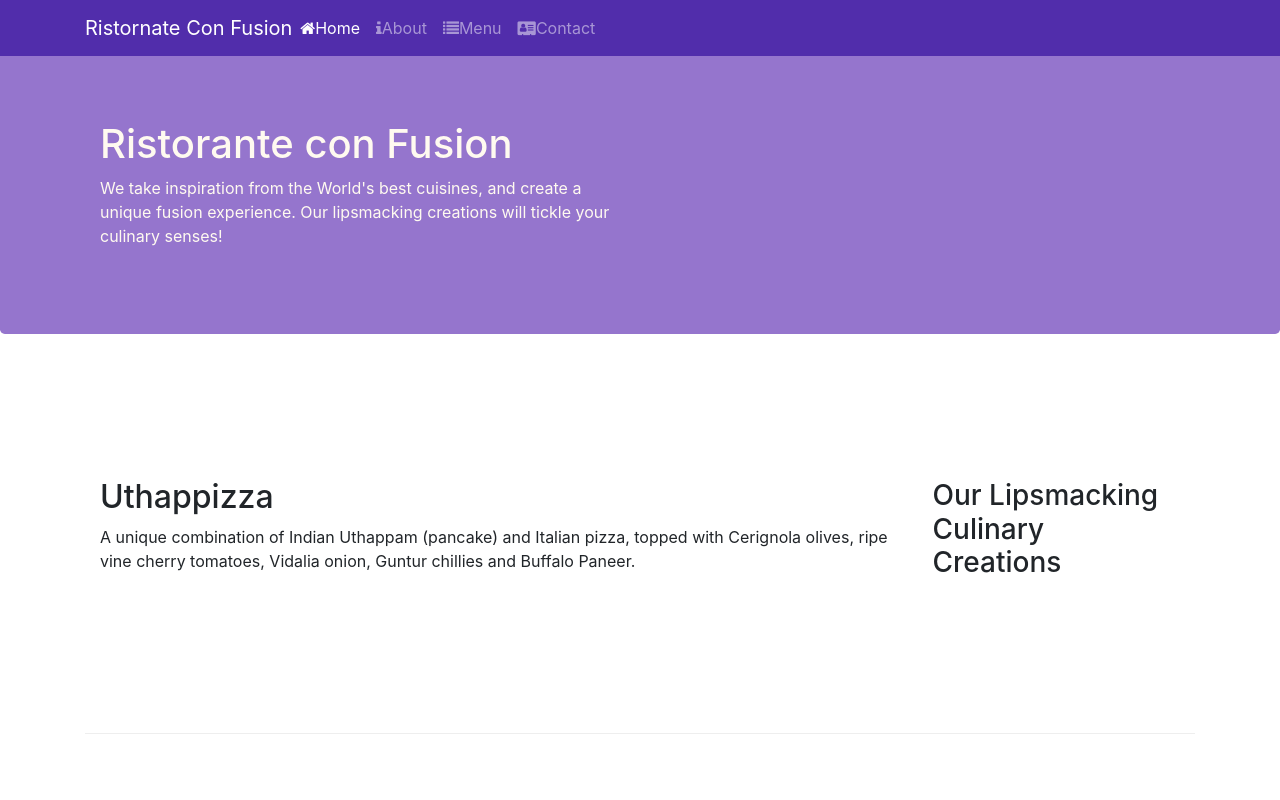
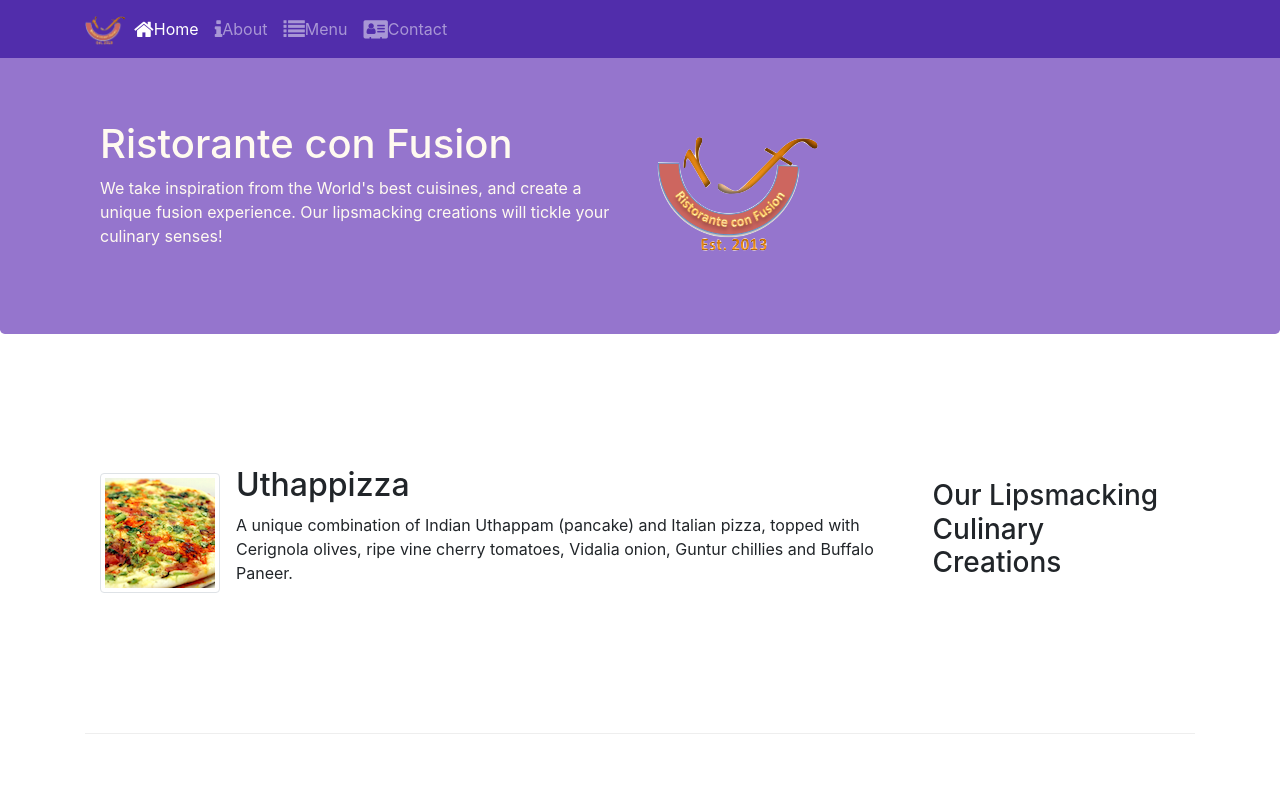
Before and after one commit to AbdulSami-07/conFusion, a website: page index.html in a window 1280 px wide. Shown: the top 800 px of the page. Drawn offline with nearby package versions, Linux system fonts and the light colour scheme.

Commit message:
Images and Media

```diff
--- a/index.html
+++ b/index.html
@@ -23,13 +23,13 @@
             <button class="navbar-toggler" type="button" data-toggle="collapse" data-target="#Navbar">
                 <span class="navbar-toggler-icon"></span>
             </button>
-            <a class="navbar-brand mr-auto " href="#">Ristornate Con Fusion</a>
+            <a class="navbar-brand mr-auto " href="#"><img src="./img/logo.png" height="30" width="41"></a>
             <div class="collapse navbar-collapse" id="Navbar">
                 <ul class="navbar-nav mr-auto">
-                    <li class="nav-item active"><a class="nav-link" href="#"><span class="fa fa-home"></span>Home</a></li>
-                    <li class="nav-item"><a class="nav-link" href="./aboutus.html"><span class="fa fa-info"></span>About</a></li>
-                    <li class="nav-item"><a class="nav-link" href="#"><span class="fa fa-list"></span>Menu</a></li>
-                    <li class="nav-item"><a class="nav-link" href="./contactus.html"><span class="fa fa-address-card"></span>Contact</a></li>
+                    <li class="nav-item active"><a class="nav-link" href="#"><span class="fa fa-home fa-lg"></span>Home</a></li>
+                    <li class="nav-item"><a class="nav-link" href="./aboutus.html"><span class="fa fa-info fa-lg"></span>About</a></li>
+                    <li class="nav-item"><a class="nav-link" href="#"><span class="fa fa-list fa-lg"></span>Menu</a></li>
+                    <li class="nav-item"><a class="nav-link" href="./contactus.html"><span class="fa fa-address-card fa-lg"></span>Contact</a></li>
                 </ul>
             </div>
         </div>
@@ -41,7 +41,8 @@
                     <h1 class="font-size-sm-1">Ristorante con Fusion</h1>
                     <p>We take  inspiration from the World's best cuisines, and create a unique fusion experience. Our lipsmacking creations will tickle your culinary senses!</p>
                 </div>
-                <div class="col-12 col-sm">
+                <div class="col-12 col-sm align-self-center">
+                    <img src="./img/logo.png" class="img-fluid">
                 </div>
             </div>
         </div>
@@ -53,8 +54,13 @@
                 <h3>Our Lipsmacking Culinary Creations</h3>
             </div>
             <div class="col col-sm order-sm-first col-md">
-                <h2>Uthappizza</h2>
-                <p>A unique combination of Indian Uthappam (pancake) and Italian pizza, topped with Cerignola olives, ripe vine cherry tomatoes, Vidalia onion, Guntur chillies and Buffalo Paneer.</p>
+                <div class="media">
+                    <img class="d-flex mr-3 img-thumbnail align-self-center" src="./img/uthappizza.png" alt="uthappizza">
+                    <div class="media-body">
+                        <h2 class="mt-0">Uthappizza</h2>
+                        <p>A unique combination of Indian Uthappam (pancake) and Italian pizza, topped with Cerignola olives, ripe vine cherry tomatoes, Vidalia onion, Guntur chillies and Buffalo Paneer.</p>
+                    </div>
+                </div>
             </div>
         </div>
 
@@ -74,9 +80,14 @@
                 <h3>Meet our Culinary Specialists</h3>
             </div>
             <div class="col order-sm-first col-sm col-md">
-                <h2>Alberto Somayya</h2>
-                <h4>Executive Chef</h4>
-                <p>Award winning three-star Michelin chef with wide International experience having worked closely with whos-who in the culinary world, he specializes in creating mouthwatering Indo-Italian fusion experiences. </p>
+                <div class="media">
+                    <img class="d-flex mr-3 img-thumbnail align-self-center" src="./img/alberto.png" alt="Alberto Somayya">
+                    <div class="media-body">
+                        <h2 class="mt-0">Alberto Somayya</h2>
+                        <h4>Executive Chef</h4>
+                        <p>Award winning three-star Michelin chef with wide International experience having worked closely with whos-who in the culinary world, he specializes in creating mouthwatering Indo-Italian fusion experiences. </p>
+                    </div>
+                </div>
             </div>
         </div>
     </div>
```
Also changed, not shown: aboutus.html (+3 -2 lines), contactus.html (+3 -2 lines), img/alberto.png (added), img/buffet.png (added), img/logo.png (added), img/uthappizza.png (added), 1 other file.
